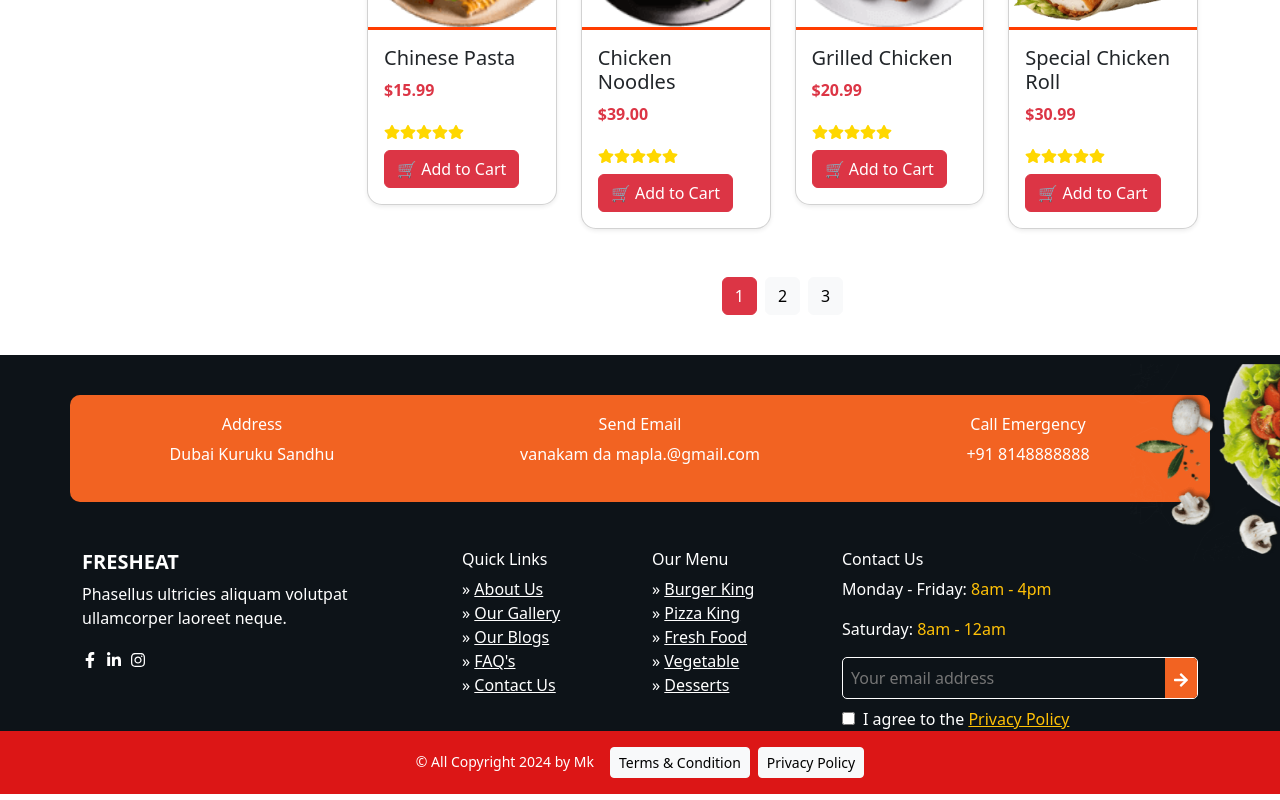
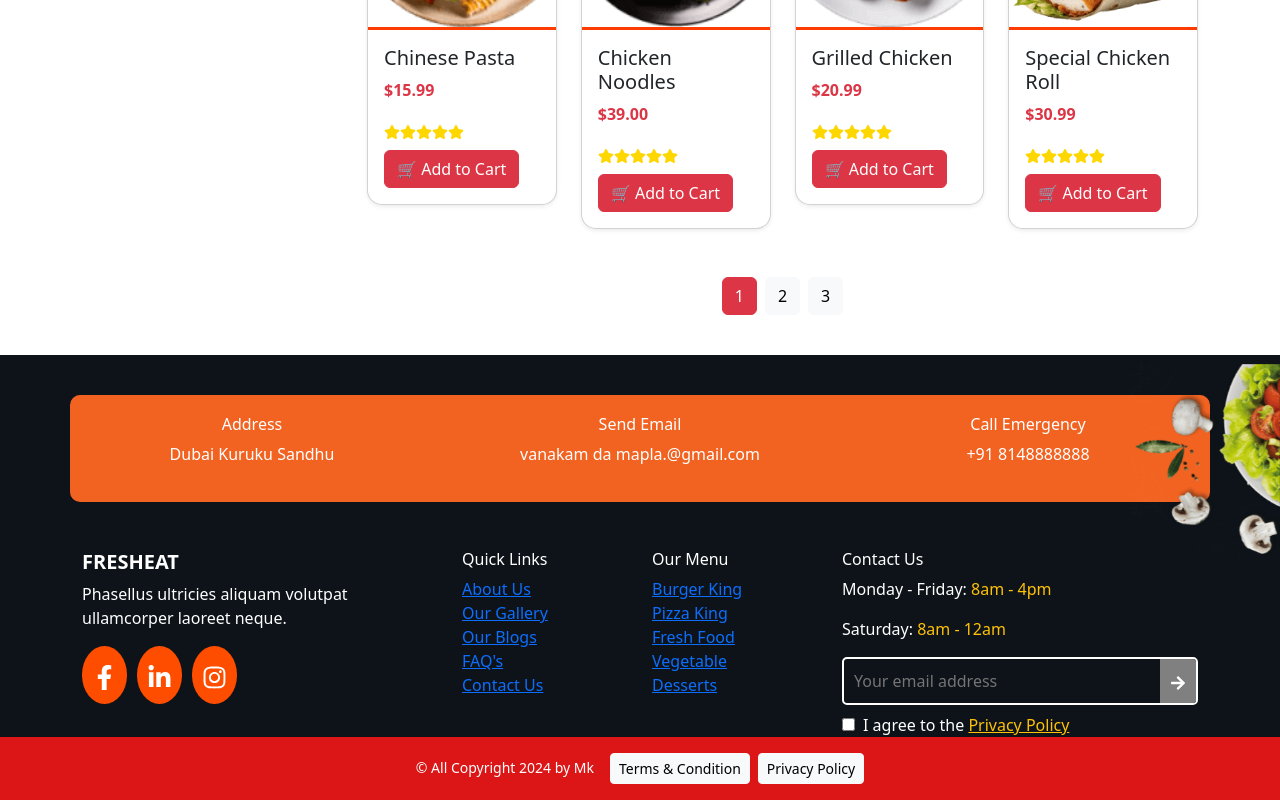
Before and after one commit to Muthukumar1015/Star-Hotel, a Next.js app: page /shop in a window 1280 px wide. Shown: the part 875-1675 px from the top of the page. Built offline with nearby package versions, Linux system fonts and the light colour scheme.

Commit message:
add css and js

```diff
--- a/src/app/components/Footer.js
+++ b/src/app/components/Footer.js
@@ -1,10 +1,22 @@
 'use client';
 
+import { useState } from 'react';
 import { FaFacebookF, FaLinkedinIn, FaInstagram, FaArrowRight } from 'react-icons/fa';
 import 'bootstrap/dist/css/bootstrap.min.css';
-import styles from '../styles/Footer.module.css'; // Importing custom CSS
+import styles from '../styles/Footer.module.css';
 
 export default function Footer() {
+  const [email, setEmail] = useState('');
+  const [isPopupOpen, setIsPopupOpen] = useState(false);
+  const [isChecked, setIsChecked] = useState(false); // Checkbox state
+
+  const handleSubscribe = (e) => {
+    e.preventDefault();
+    if (email.trim() !== '' && isChecked) {
+      setIsPopupOpen(true);
+    }
+  };
+
   return (
     <footer className={`position-relative ${styles.footer}`}>
       {/* Top Orange Section */}
@@ -32,10 +44,10 @@ export default function Footer() {
           <div className="col-md-4">
             <h5 className="fw-bold">FRESHEAT</h5>
             <p>Phasellus ultricies aliquam volutpat ullamcorper laoreet neque.</p>
-            <div className="d-flex">
-              <a href="#" className="text-white me-2"><FaFacebookF /></a>
-              <a href="#" className="text-white me-2"><FaLinkedinIn /></a>
-              <a href="#" className="text-white"><FaInstagram /></a>
+            <div className={`d-flex ${styles.socialIcons}`}>
+              <a href="#" className={styles.icon}><FaFacebookF /></a>
+              <a href="#" className={styles.icon}><FaLinkedinIn /></a>
+              <a href="#" className={styles.icon}><FaInstagram /></a>
             </div>
           </div>
 
@@ -43,11 +55,11 @@ export default function Footer() {
           <div className="col-md-2">
             <h6>Quick Links</h6>
             <ul className="list-unstyled">
-              <li>» <a href="#" className="text-white">About Us</a></li>
-              <li>» <a href="#" className="text-white">Our Gallery</a></li>
-              <li>» <a href="#" className="text-white">Our Blogs</a></li>
-              <li>» <a href="#" className="text-white">FAQ's</a></li>
-              <li>» <a href="#" className="text-white">Contact Us</a></li>
+              <li><a href="#">About Us</a></li>
+              <li><a href="#">Our Gallery</a></li>
+              <li><a href="#">Our Blogs</a></li>
+              <li><a href="#">FAQ's</a></li>
+              <li><a href="#">Contact Us</a></li>
             </ul>
           </div>
 
@@ -55,11 +67,11 @@ export default function Footer() {
           <div className="col-md-2">
             <h6>Our Menu</h6>
             <ul className="list-unstyled">
-              <li>» <a href="#" className="text-white">Burger King</a></li>
-              <li>» <a href="#" className="text-white">Pizza King</a></li>
-              <li>» <a href="#" className="text-white">Fresh Food</a></li>
-              <li>» <a href="#" className="text-white">Vegetable</a></li>
-              <li>» <a href="#" className="text-white">Desserts</a></li>
+              <li><a href="#">Burger King</a></li>
+              <li><a href="#">Pizza King</a></li>
+              <li><a href="#">Fresh Food</a></li>
+              <li><a href="#">Vegetable</a></li>
+              <li><a href="#">Desserts</a></li>
             </ul>
           </div>
 
@@ -68,12 +80,24 @@ export default function Footer() {
             <h6>Contact Us</h6>
             <p>Monday - Friday: <span className="text-warning">8am - 4pm</span></p>
             <p>Saturday: <span className="text-warning">8am - 12am</span></p>
-            <div className={`d-flex ${styles.subscribeBox}`}>
-              <input type="email" placeholder="Your email address" />
-              <button><FaArrowRight /></button>
-            </div>
+            <form onSubmit={handleSubscribe} className={`d-flex ${styles.subscribeBox}`}>
+              <input
+                type="email"
+                placeholder="Your email address"
+                value={email}
+                onChange={(e) => setEmail(e.target.value)}
+                required
+              />
+              <button type="submit" disabled={!isChecked}><FaArrowRight /></button>
+            </form>
             <div className="mt-2">
-              <input type="checkbox" id="privacy-policy" />
+              <input
+                type="checkbox"
+                id="privacy-policy"
+                checked={isChecked}
+                onChange={() => setIsChecked(!isChecked)}
+                required
+              />
               <label htmlFor="privacy-policy" className="ms-2">
                 I agree to the <a href="#" className="text-warning">Privacy Policy</a>
               </label>
@@ -91,6 +115,17 @@ export default function Footer() {
         </div>
       </div>
 
+      {/* Subscription Popup */}
+      {isPopupOpen && (
+        <div className={styles.popupOverlay}>
+          <div className={styles.popup}>
+            <h3>Thank You for Subscribing!</h3>
+            <p>We will send you the latest updates to <strong>{email}</strong>.</p>
+            <button className={styles.popupClose} onClick={() => setIsPopupOpen(false)}>OK</button>
+          </div>
+        </div>
+      )}
+
       {/* Floating Image with Animation */}
       <img src="/images/footer-right.png" alt="Decor" className={`${styles.floatingImage}`} />
     </footer>
--- a/src/app/styles/Footer.module.css
+++ b/src/app/styles/Footer.module.css
@@ -19,6 +19,7 @@
   padding: 10px 0;
 }
 
+/* Floating Image */
 .floatingImage {
   position: absolute;
   top: 10px;
@@ -26,27 +27,57 @@
   width: 150px;
   animation: shake 2s infinite ease-in-out;
 }
- .list-unstyled:hover{
-   color: #dc1616;
- }
-
 
 @keyframes shake {
   0%, 100% { transform: translateY(0); }
   50% { transform: translateY(-5px); }
 }
 
+/* Hover Effects */
+.list-unstyled a {
+  color: white;
+  text-decoration: none;
+  transition: 0.3s ease;
+}
+
+.list-unstyled a:hover {
+  color: #f26322;
+  transform: scale(1.1);
+}
+
+/* Social Icons */
+.socialIcons {
+  display: flex;
+  gap: 10px;
+  margin-top: 10px;
+}
+
+.icon {
+  font-size: 25px;
+  color: white;
+  background: #ff4d00;
+  padding: 10px;
+  border-radius: 50%;
+  transition: 0.3s ease;
+}
+
+.icon:hover {
+  background: #133bee;
+  transform: scale(1.2);
+}
+
+/* Subscription Box */
 .subscribeBox {
   display: flex;
   align-items: center;
-   border: 1px solid white;
+  border: 2px solid white;
   border-radius: 5px;
   overflow: hidden;
 }
 
 .subscribeBox input {
   border: none;
-   padding: 8px;
+  padding: 10px;
   flex: 1;
   background: transparent;
   color: white;
@@ -55,7 +86,48 @@
 .subscribeBox button {
   background: #f26322;
   border: none;
-   padding: 8px;
+  padding: 10px;
   cursor: pointer;
   color: white;
+  transition: 0.3s;
 }
+
+.subscribeBox button:hover {
+  background: #ff4d00;
+  transform: scale(1.1);
+}
+
+/* Popup */
+.popupOverlay {
+  position: fixed;
+  top: 0;
+  left: 0;
+  width: 100%;
+  height: 100%;
+  background: rgba(0, 0, 0, 0.5);
+  display: flex;
+  align-items: center;
+  justify-content: center;
+}
+
+.popup {
+  background: white;
+  padding: 30px;
+  border-radius: 10px;
+  text-align: center;
+  color: #0d1318;
+}
+
+.popupClose {
+  background: green;
+  color: white;
+  padding: 10px 20px;
+  border: none;
+  cursor: pointer;
+}
+
+/* Subscribe Button Disabled Style */
+.subscribeBox button:disabled {
+  background: gray;
+  cursor: not-allowed;
+}
```
Lines whose indentation alone changed are shown as unchanged.
